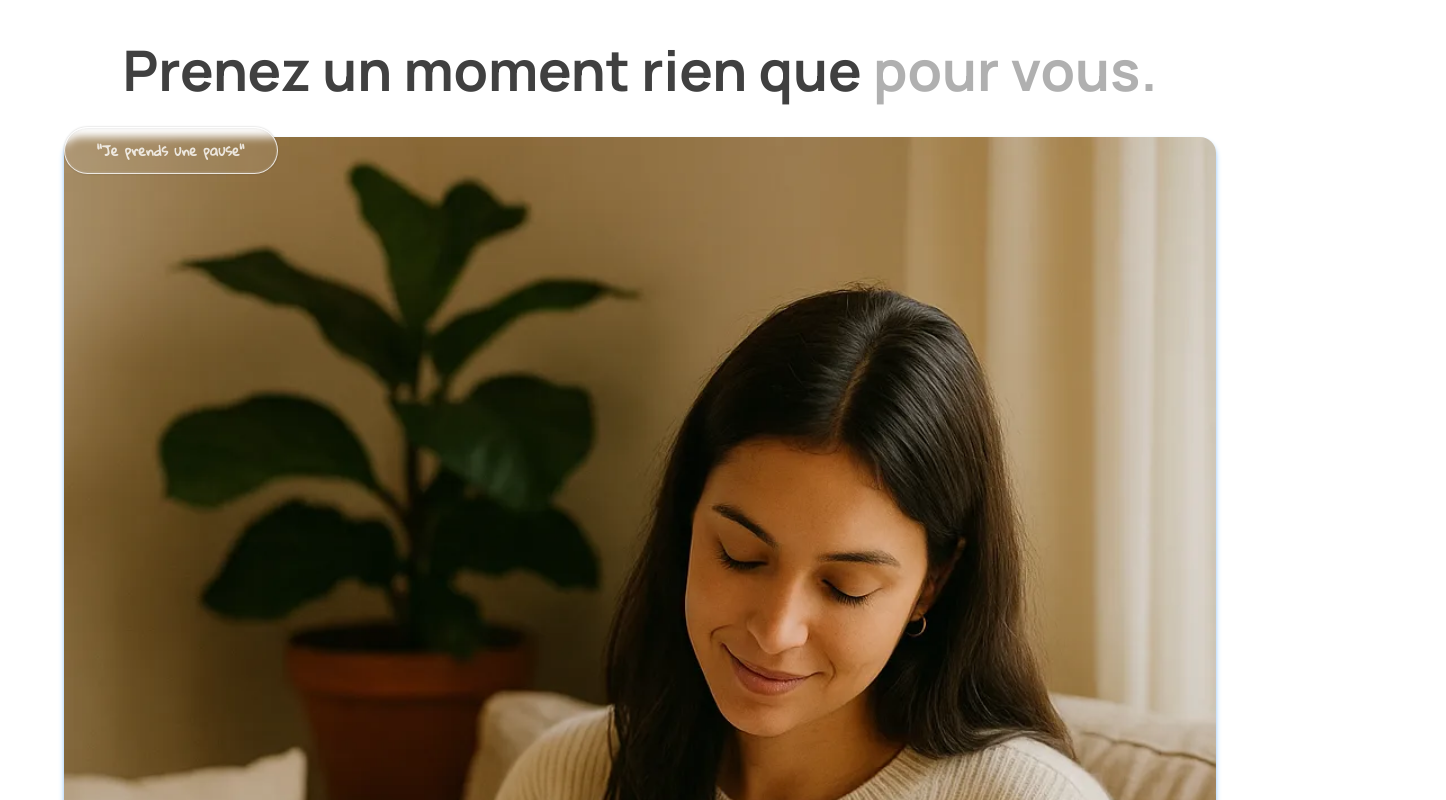
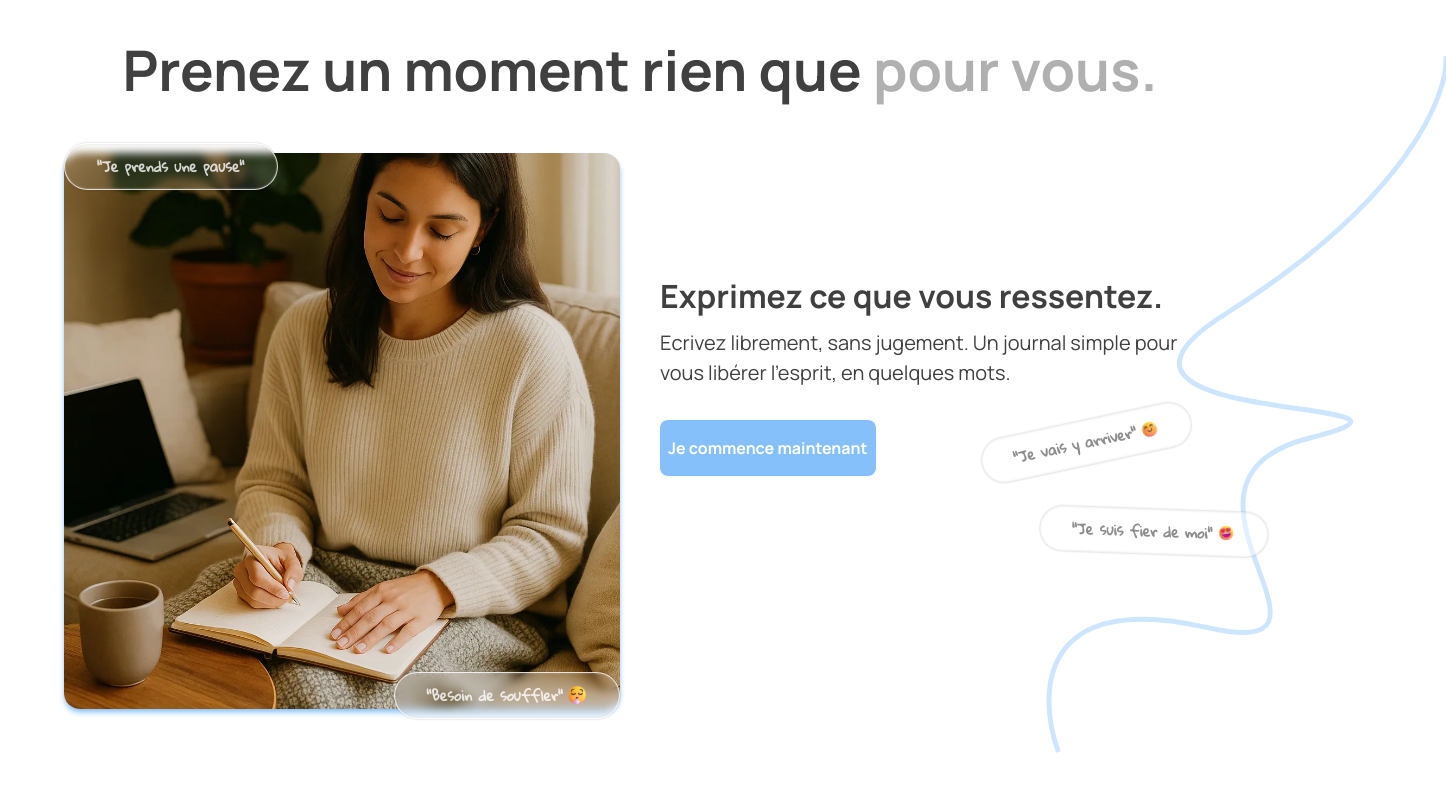
Before and after one commit to Onderito/calmly-app, a Next.js app: page / in a window 1280 px wide. Shown: the part 1000-1800 px from the top of the page, 1446 px wide, since content can reach past the window. Built offline with nearby package versions, Linux system fonts and the light colour scheme.

Commit message:
responsive for personal moment done

```diff
--- a/src/app/components/Button.tsx
+++ b/src/app/components/Button.tsx
@@ -18,10 +18,10 @@ export default function Button({
         "font-bold transition-colors duration-200",
         {
           // Primary style
-          "bg-[#86C0FA] font-manrope-bold text-[16px] px-0 text-white py-4 hover:bg-[#6bb2f7]  ":
+          "bg-[#86C0FA] cursor-pointer font-manrope-bold text-[16px] px-0 text-white py-4 hover:bg-[#6bb2f7]  ":
             variant === "primary",
           // Secondary style
-          "border font-manrope-bold  border-[#404040] text-[16px] px-2 py-4 text-[#404040] bg-transparent rounded-lg  hover:bg-[#eaf6ff]":
+          "border cursor-pointer font-manrope-bold border-[#404040] text-[16px] px-2 py-4 text-[#404040] bg-transparent rounded-lg  hover:bg-[#eaf6ff]":
             variant === "secondary",
           // message style blur
           "shadow-inner-top bg-white/40 font-gloria text-[12px] md:text-[14px] lg:[text-16px] text-[#000000]/45 w-fit px-8 py-3 rounded-full":
--- a/src/app/landing/hero-section.tsx
+++ b/src/app/landing/hero-section.tsx
@@ -13,10 +13,10 @@ export default function HeroSection() {
         le calme.
       </p>
       <div className="flex flex-col gap-4 mt-10 xl:flex-row xl:justify-center">
-        <Button className="cursor-pointer rounded-lg xl:p-2" variant="primary">
+        <Button className=" rounded-lg xl:p-2" variant="primary">
           Commencer gratuitement
         </Button>
-        <Button className="cursor-pointer" variant="secondary">
+        <Button className="" variant="secondary">
           Comment ça marche ?
         </Button>
       </div>
--- a/src/app/landing/personal-moment.tsx
+++ b/src/app/landing/personal-moment.tsx
@@ -9,14 +9,14 @@ export default function PersonalMoment() {
         Prenez un moment rien que{" "}
         <span className="text-[#B0B0B0] ">pour vous.</span>
       </h2>
-      <div className="content-container w-full flex flex-col justify-center mt-8 ">
-        <div className="img-container relative ">
+      <div className="content-container w-full flex flex-col xl:flex-row xl:items-center xl:gap-10 justify-center mt-8 xl:mt-12 ">
+        <div className="img-container relative xl:w-1/2 ">
           <Image
             className="rounded-2xl shadow-md shadow-[#86C0FA] md:w-full "
             src={"/happy-person.webp"}
             alt="happy"
             width={400}
-            height={100}
+            height={400}
           />
           <Button className="absolute top-[-10px] " variant="blur">
             &quot;Je prends une pause&quot;
@@ -30,11 +30,11 @@ export default function PersonalMoment() {
           </Button>
         </div>
 
-        <div className="mt-6 text-[#404040]">
-          <h3 className="font-manrope-bold text-[22px] md:text-[26px] ">
+        <div className="mt-6 text-[#404040] xl:w-1/2">
+          <h3 className="font-manrope-bold text-[22px] md:text-[26px] xl:text-[32px] ">
             Exprimez ce que vous ressentez.
           </h3>
-          <p className="font-regular text-[14px] md:text-[18px] mt-2 text-[#404040]">
+          <p className="font-regular text-[14px] md:text-[18px] xl:text-[20px] mt-2 text-[#404040]">
             Ecrivez librement, sans jugement. Un journal simple pour vous
             libérer l’esprit, en quelques mots.
           </p>
@@ -58,7 +58,7 @@ export default function PersonalMoment() {
         </div>
       </div>
       <Image
-        className="absolute hidden lg:block -z-10"
+        className="absolute hidden top-5 right-[-230px] xl:block -z-10"
         loading="lazy"
         src={"/first-vector.svg"}
         alt="line"
```
Also changed, not shown: public/happy-person.webp.
